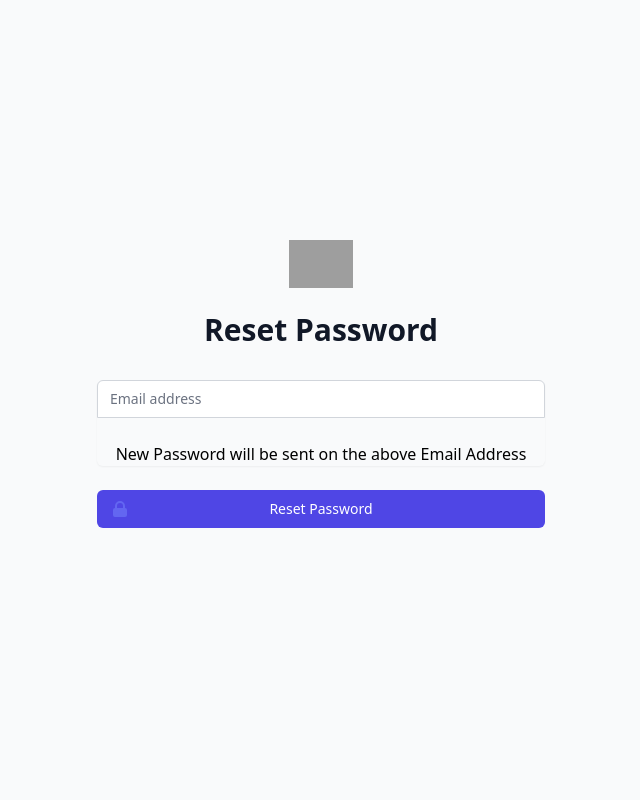
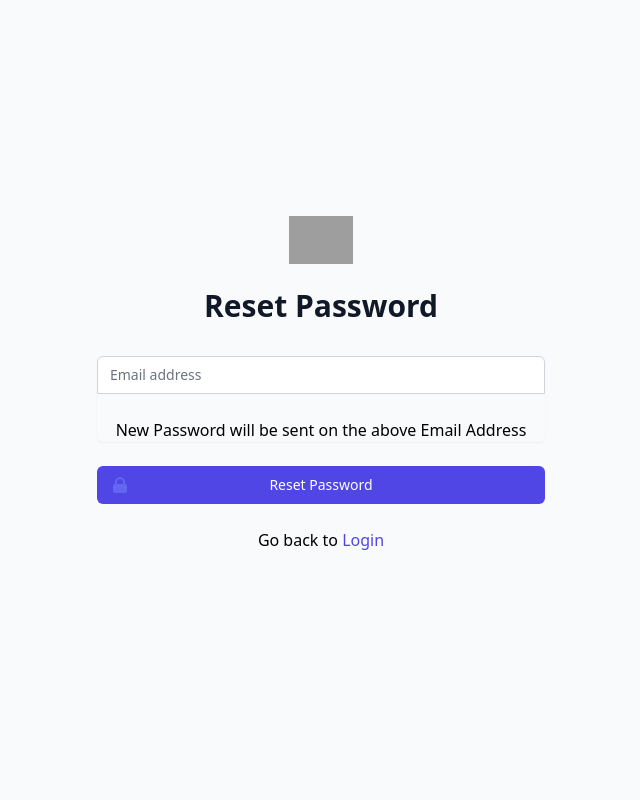
Before and after one commit to danyalbasar/todo_project, a Django app: page /user_forgotpass/ in a window 1280 px wide. Shown: the part 80-880 px from the top of the page, without its empty margins (319-959 px from the left). Run offline with Django 3.2, Linux system fonts and the light colour scheme; grey boxes are pictures that could not be loaded.

Commit message:
Update user_forgotpass.html

```diff
--- a/todo_app/templates/user_forgotpass.html
+++ b/todo_app/templates/user_forgotpass.html
@@ -1,4 +1,5 @@
 {% extends 'base.html' %}
+
 {% block title %} Reset Password Page {% endblock %}
 
 {% block content %}
@@ -12,7 +13,7 @@
       </h2>
     </div>
     <form class="mt-8 space-y-6" action="#" method="POST">
-    {% csrf_token %}
+     {% csrf_token %}
       <div class="rounded-md shadow-sm -space-y-px">
         <div>
           <label for="email-address" class="sr-only">Email address</label>
@@ -33,8 +34,14 @@
           Reset Password
         </button>
       </div>
+      <div class="text-grey-dark mt-6 text-center">
+         Go back to
+        <a class="font-medium text-indigo-600 hover:text-indigo-500" href="{% url 'user_login' %}">
+          Login
+        </a>
+      </div>
     </form>
-    <div class="font-medium text-red-600 hover:text-indigo-500 text-center">
+    <div class="font-medium text-red-600 text-center">
       {{ msg }}
     </div>
   </div>
```
